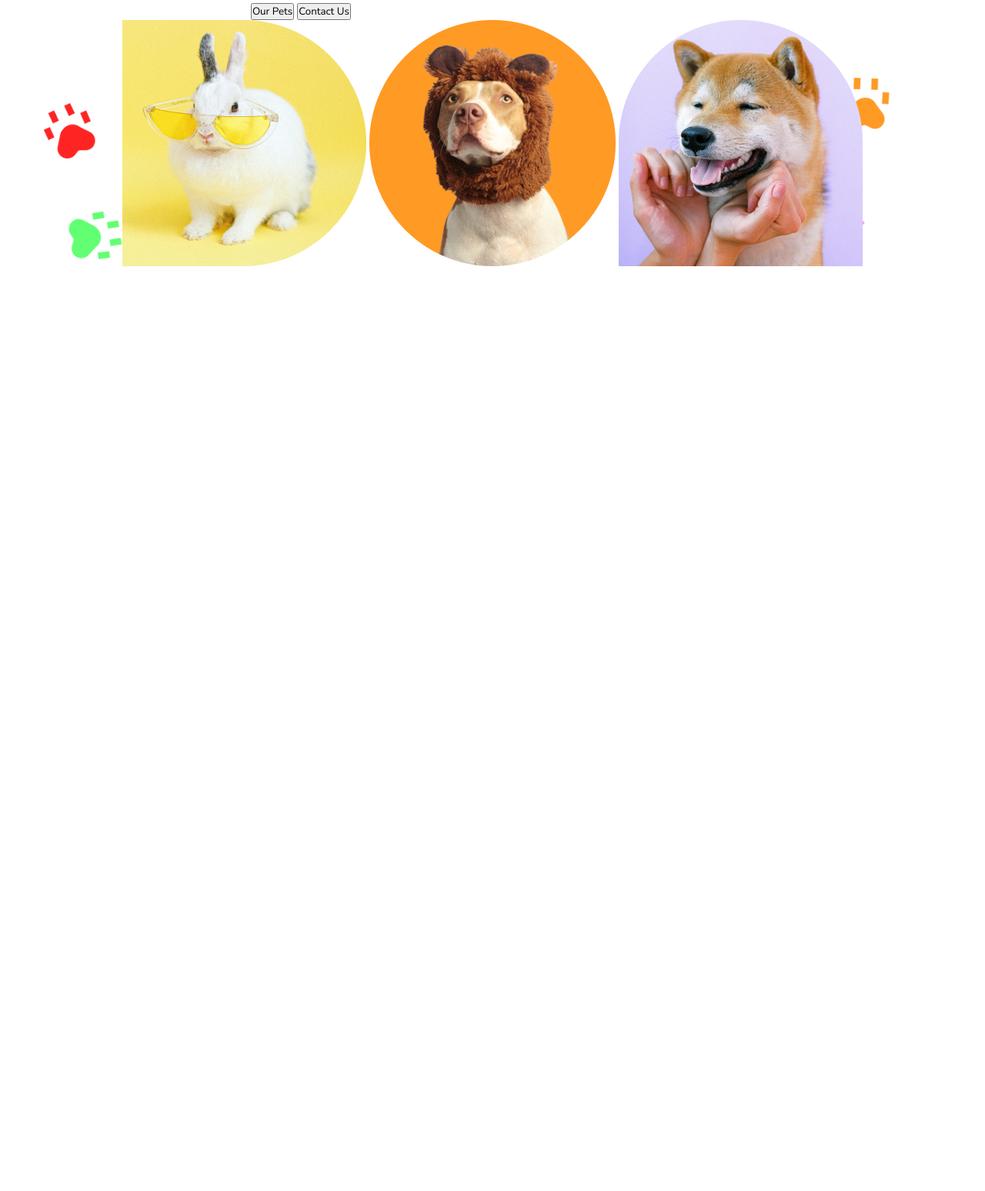
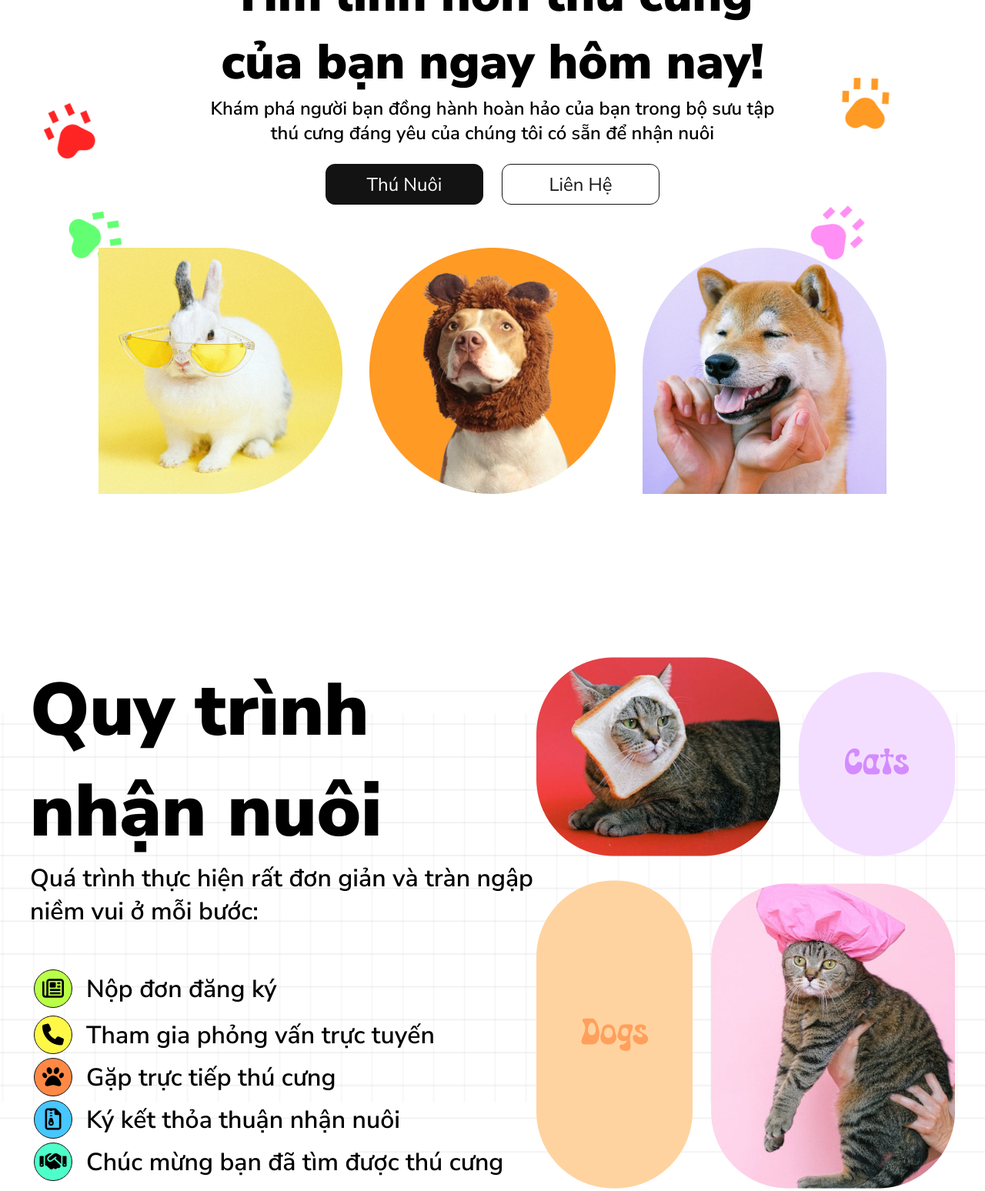
Before and after one commit to TinsTanf/TinsTansPET, a plain HTML site: page index.html in a window 1280 px wide. Shown: the part 201-1749 px from the top of the page at 77% size. Before the commit the page ends 950 px from the top, so only its background shows below. Drawn offline with nearby package versions, Linux system fonts and the light colour scheme; a script that the page names is missing.

Commit message:
Add requirements

```diff
--- a/index.html
+++ b/index.html
@@ -37,7 +37,7 @@
     <!-- Link For Split Type -->
     <script src="https://cdn.jsdelivr.net/npm/split-type@0.3.4/umd/index.min.js"></script>
 
-    <title>TinsTansPET | Pet Adoption</title>
+    <title>TinsTansPET | Siêu Thị Thú Cưng</title>
   </head>
   <body>
     <!-- Navbar -->
@@ -49,15 +49,15 @@
             <div class="btn">
                 <i class="fas fa-times close-btn"></i>
             </div>
-            <a href="index.html">Home</a>
-            <a href="index.html#pets">Pets</a>
-            <a href="index.html#requirements">Requirements</a>
-            <a href="index.html#about">About</a>
-            <a href="index.html#stories">Stories</a>
+            <a href="index.html">Trang chủ</a>
+            <a href="index.html#pets">Thú cưng</a>
+            <a href="index.html#requirements">Yêu cầu</a>
+            <a href="index.html#about">Về chúng tôi</a>
+            <a href="index.html#stories">Câu chuyện</a>
         </div>
 
         <button class="btn-2" onclick="window.location.href='contact.html'">
-            <p>Contact Us</p>
+            <p>Liên Lạc</p>
             <i class="fa-solid fa-circle-arrow-right"></i>
         </button>
 
@@ -70,13 +70,13 @@
     <!-- Hero Page Section -->
     <section class="heropage">
         <div class="hero-headlines">
-            <h1>Find Your Pet Soul Today!</h1>
-            <p>Discover Your Perfect Companion in Our Selection of Loving Pets
-                Available for Adoption
+            <h1>Tìm linh hồn thú cưng của bạn ngay hôm nay!</h1>
+            <p>Khám phá người bạn đồng hành hoàn hảo của bạn trong bộ sưu tập
+              thú cưng đáng yêu của chúng tôi có sẵn để nhận nuôi
             </p>
             <div class="hero-headlines-buttons">
-                <button class="btn-3">Our Pets</button>
-                <button class="btn-3 btn-transparent">Contact Us</button>
+                <button class="btn-3">Thú Nuôi</button>
+                <button class="btn-3 btn-transparent">Liên Hệ</button>
             </div>
         </div>
         <div class="hero-images">
@@ -86,5 +86,60 @@
         </div>
     </section>
     <!-- Hero Page Section End -->
+
+    <section class="requirements" id="requirements">
+      <div class="requirements-headlines">
+        <h1>Quy trình nhận nuôi</h1>
+        <p>Quá trình thực hiện rất đơn giản và tràn ngập niềm vui ở mỗi bước:</p>
+
+        <div class="r-item-container">
+
+
+          <!-- r item 1  -->
+          <div class="r-item">
+            <div class="r-logo" style="background-color: #b9ff46;">
+              <i class="fa-regular fa-newspaper"></i>
+            </div>
+            <h5>Nộp đơn đăng ký</h5>
+          </div>
+        </div>
+
+
+        <!-- r item 2  -->
+        <div class="r-item">
+          <div class="r-logo" style="background-color: #fff846;">
+            <i class="fa-solid fa-phone"></i>
+          </div>
+          <h5>Tham gia phỏng vấn trực tuyến</h5>
+        </div>
+
+        <!-- r item 3  -->
+        <div class="r-item">
+          <div class="r-logo" style="background-color: #ff8846;">
+          <i class="fa-solid fa-paw"></i>
+          </div>
+          <h5>Gặp trực tiếp thú cưng</h5>
+        </div>
+
+        <!-- r item 4  -->
+        <div class="r-item">
+          <div class="r-logo" style="background-color: #46c7ff;">
+            <i class="fa-regular fa-file-zipper"></i>
+          </div>
+          <h5>Ký kết thỏa thuận nhận nuôi</h5>
+        </div>
+
+        <!-- r item 5  -->
+        <div class="r-item">
+          <div class="r-logo" style="background-color: #4fffca;">
+            <i class="fa-solid fa-handshake"></i>
+          </div>
+          <h5>Chúc mừng bạn đã tìm được thú cưng</h5>
+        </div>
+      </div>
+     </div>
+     <img src="img/requirements-img.png" alt="img" />
+    </section>
+
   </body>
 </html>
--- a/style.css
+++ b/style.css
@@ -132,3 +132,116 @@ nav.sticky {
     align-items: center;
     background-image: url("img/hero-background-image.png");
 }
+
+.hero-headlines {
+    display: flex;
+    flex-direction: column;
+    align-items: center;
+    width: 750px;
+    text-align: center;
+}
+
+.hero-headlines h1 {
+    font-size: 64px;
+    font-weight: 900;
+}
+
+.hero-headlines p {
+    font-size: 24px;
+    font-weight: 600;
+}
+
+.hero-headlines-buttons {
+    display: flex;
+    gap: 24px;
+    margin-top: 24px;
+}
+
+.btn-3{
+    width: 205px;
+    height: 53px;
+    background-color: var(--black);
+    font-size: 24px;
+    color: white;
+    border-radius: 12px;
+    border: 1px solid var(--black);
+    transition: all 0.2s ease-out;
+}
+
+.btn-3:hover {
+    background-color: var(--accent);
+    border: 1px solid var(--accent);
+}
+
+.btn-transparent{
+    background-color: transparent;
+    color: var(--black);
+}
+
+.btn-transparent:hover {
+    background-color: var(--accent);
+    color: white;
+}
+
+.hero-images {
+    display: flex;
+    margin-top: 56px;
+    gap: 35px;
+}
+
+
+/* Requirements Section */
+.requirements{
+    margin-top: 50px;
+    align-items: center;
+    justify-content: center;
+    display: flex;
+    background-image: url("img/requirements-background-img.png");
+}
+
+.requirements-headlines {
+    width: 658px;
+}
+
+.requirements-headlines h1 {
+    font-size: 96px;
+    font-weight: 900;
+}
+
+.requirements-headlines p {
+    font-size: 32px;
+    font-weight: 600;
+    margin-bottom: 49px;
+}
+
+.r-item-container {
+    display: flex;
+    flex-direction: column;
+    gap: 18px;
+}
+
+.r-item {
+    display: flex;
+    margin: 5px;
+    gap: 18px;
+    align-items: center;
+}
+
+.r-logo {
+    width: 50px;
+    height: 50px;
+    border: 1px solid var(--black);
+    border-radius: 100%;
+    display: flex;
+    align-items: center;
+    justify-content: center;
+}
+
+.r-logo i {
+    font-size: 28px;
+}
+
+.r-item h5 {
+    font-size: 32px;
+    font-weight: 600;
+}
```
